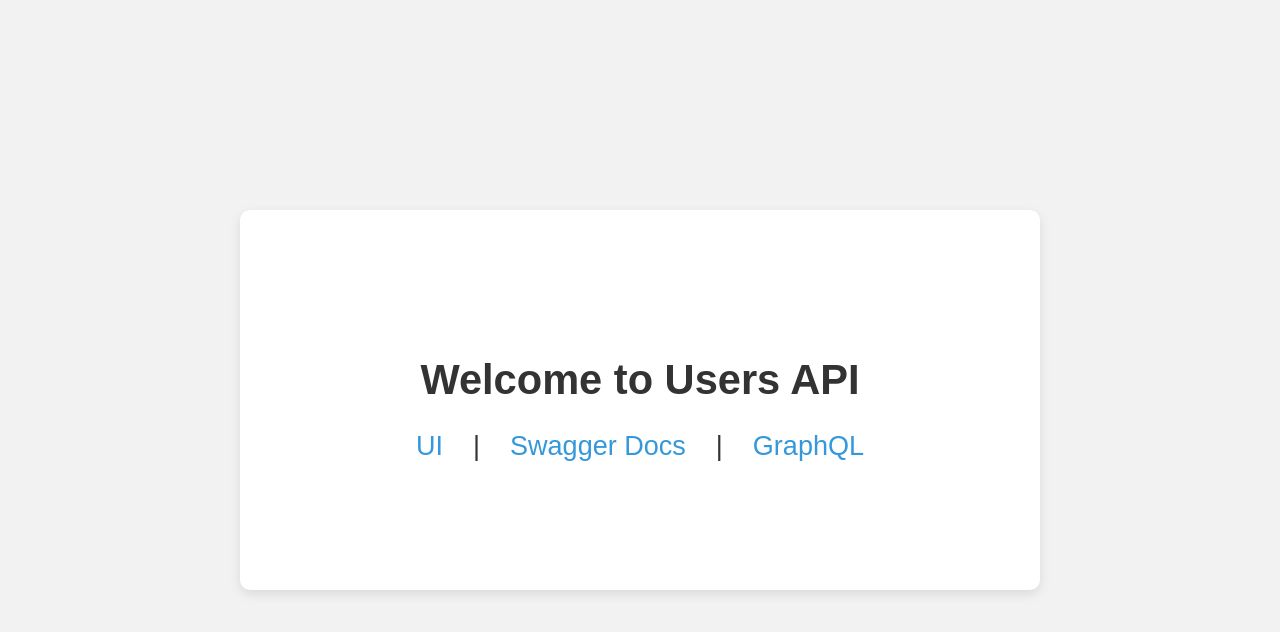
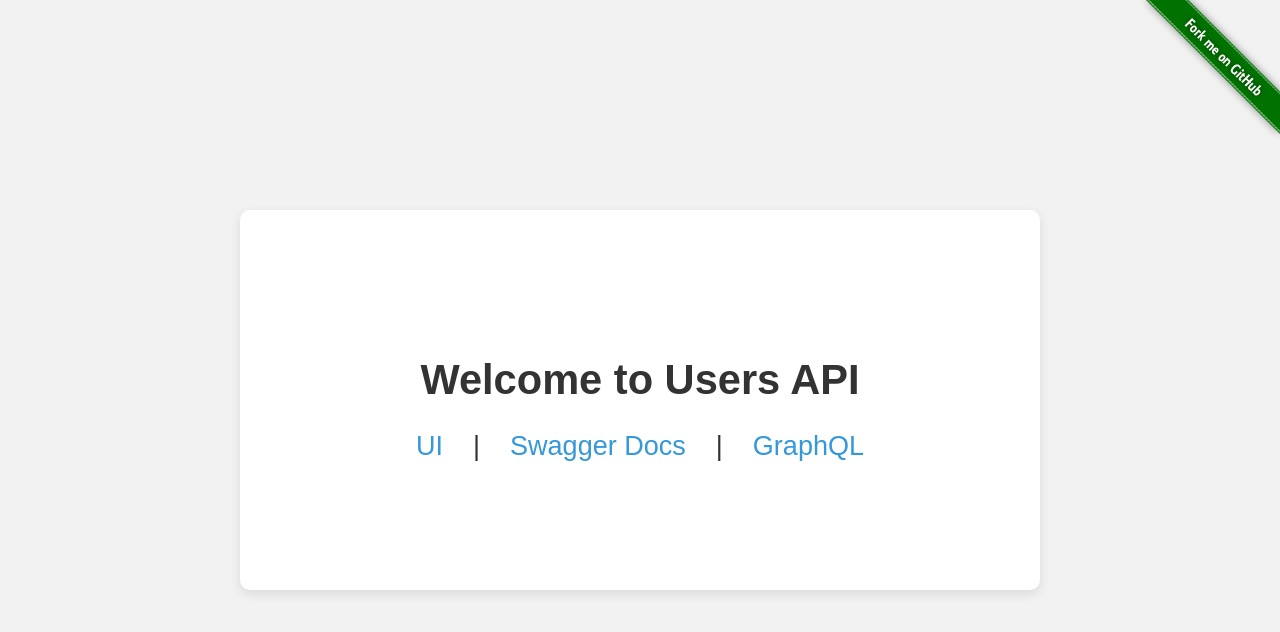
Before and after one commit to Srinivasaimandi/express-api-demo, a website: page public/index.html in a window 1280 px wide. Drawn offline with Linux system fonts and the light colour scheme.

Commit message:
github fork-me link added

```diff
--- a/public/index.html
+++ b/public/index.html
@@ -9,12 +9,17 @@
 </head>
 
 <body>
+  <a href="https://github.com/Srinivasaimandi/express-api-demo">
+    <img style="position: absolute; top: 0; right: 0; border: 0;" src="./images/forkme_right_green_007200.png"
+      alt="Fork me on GitHub">
+  </a>
   <div class="container">
     <div class="main-content" id="main-content">
       <h1 id="title-msg">Welcome to Users API</h1>
       <div id="login-credentials" style="display: none;">
-        <a href="#" id="back-arrow"> < back</a>
-        <code>
+        <a href="#" id="back-arrow">
+          < back</a>
+            <code>
         <p style="font-size: 1em;">login using valid credentials</p>
           username: srinivasaimandi
           <br>
```
Also changed, not shown: public/images/forkme_right_green_007200.png (added).
